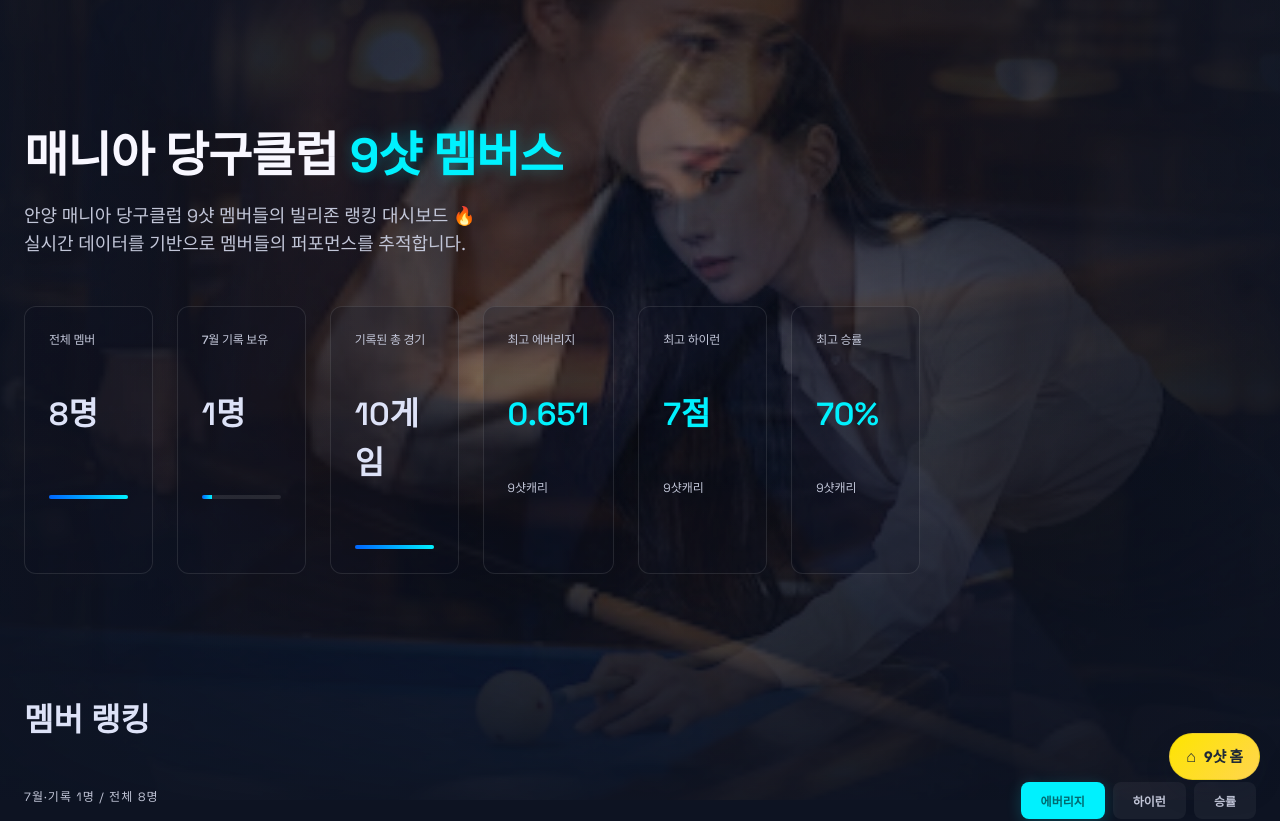
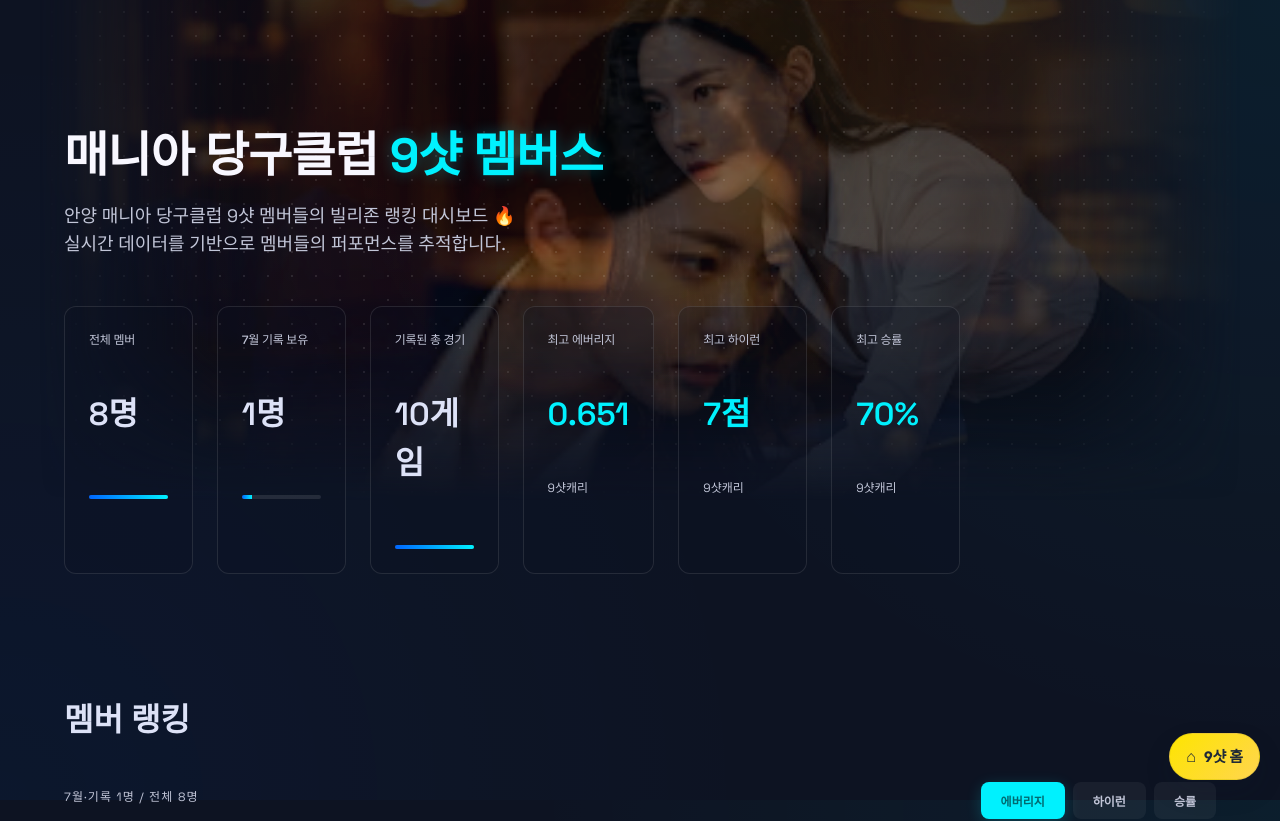
Before and after one commit to bloodmas78/bloodmas78.github.io, a React (Vite) app: page /9shot in a window 1280 px wide. Shown: the top 821 px of the page. Built offline with nearby package versions, Linux system fonts and the light colour scheme; no server answers; the database is empty.

Commit message:
style: enhance ranking page background layout and mask effects

```diff
--- a/src/styles/ranking.css
+++ b/src/styles/ranking.css
@@ -14,6 +14,10 @@
   --rank-font-body: 'Space Grotesk', sans-serif;
 
   background-color: var(--rank-background);
+  background-image:
+    radial-gradient(circle at 100% 0%, rgba(0, 241, 254, 0.05) 0%, transparent 50%),
+    radial-gradient(circle at 0% 100%, rgba(0, 102, 255, 0.05) 0%, transparent 50%);
+  background-attachment: fixed;
   color: var(--rank-on-surface);
   font-family: var(--rank-font-body);
   min-height: 100vh;
@@ -21,31 +25,48 @@
   overflow-x: hidden;
 }
 
-/* Background Image and Overlays */
+/* Background Image and Overlays - Hero Banner Style */
 .rank-bg-wrapper {
   position: fixed;
-  inset: 0;
+  top: 0;
+  left: 0;
+  right: 0;
+  margin: 0 auto;
+  width: 100%;
+  max-width: 1200px;
+  height: 60vh;
+  min-height: 500px;
   z-index: 0;
   overflow: hidden;
+  mask-image:
+    linear-gradient(to right, transparent, black 15%, black 85%, transparent),
+    linear-gradient(to bottom, black 70%, transparent 100%);
+  mask-composite: intersect;
+  -webkit-mask-image:
+    linear-gradient(to right, transparent, black 15%, black 85%, transparent),
+    linear-gradient(to bottom, black 70%, transparent 100%);
+  -webkit-mask-composite: source-in;
 }
 .rank-bg-overlay-1 {
   position: absolute;
   inset: 0;
-  background: linear-gradient(to right, rgba(13,19,34,0.9), rgba(13,19,34,0.2), rgba(13,19,34,0.9));
+  background: radial-gradient(circle at center 30%, transparent 20%, rgba(13,19,34,0.8) 100%);
   z-index: 10;
 }
 .rank-bg-overlay-2 {
   position: absolute;
   inset: 0;
-  background: linear-gradient(to bottom, rgba(13,19,34,0.4), transparent, rgba(13,19,34,0.9));
-  z-index: 10;
+  background-image: radial-gradient(rgba(255, 255, 255, 0.1) 1px, transparent 1px);
+  background-size: 24px 24px;
+  z-index: 11;
 }
 .rank-bg-image {
   width: 100%;
   height: 100%;
   object-fit: cover;
-  object-position: center;
-  transform: scale(1.05);
+  object-position: center 30%;
+  transform: scale(1.1);
+  filter: brightness(0.65) saturate(1.1) contrast(1.1);
 }
 
 /* Typography Helpers */
@@ -145,7 +166,7 @@
 
 /* Main Layout */
 .rank-container {
-  max-width: 1440px;
+  max-width: 1200px;
   margin: 0 auto;
   padding: 64px 24px;
   position: relative;
@@ -393,7 +414,7 @@
 
 /* Footer */
 .rank-footer {
-  max-width: 1440px;
+  max-width: 1200px;
   margin: 0 auto;
   padding: 48px 24px;
   border-top: 1px solid rgba(255,255,255,0.1);
@@ -493,6 +514,13 @@
   pointer-events: none;
   z-index: -2;
 }
+
+@keyframes float-glow {
+  0%, 100% { transform: translate(0, 0) scale(1); }
+  33% { transform: translate(30px, -50px) scale(1.1); }
+  66% { transform: translate(-20px, 20px) scale(0.9); }
+}
+
 .rank-atm-glow-1 {
   position: absolute;
   top: 10%; left: 5%;
@@ -500,7 +528,8 @@
   background: rgba(179, 197, 255, 0.1);
   filter: blur(150px);
   border-radius: 50%;
-  opacity: 0.5;
+  opacity: 0.6;
+  animation: float-glow 20s ease-in-out infinite;
 }
 .rank-atm-glow-2 {
   position: absolute;
@@ -509,5 +538,6 @@
   background: rgba(0, 241, 254, 0.1);
   filter: blur(180px);
   border-radius: 50%;
-  opacity: 0.5;
+  opacity: 0.6;
+  animation: float-glow 25s ease-in-out infinite reverse;
 }
```
